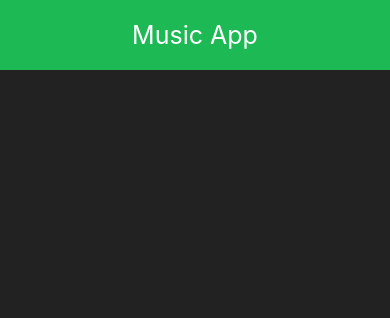
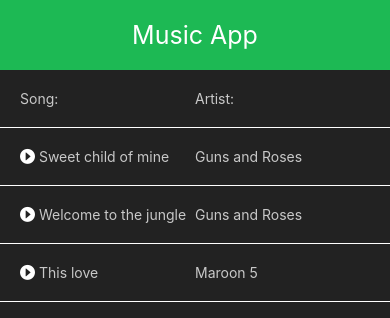
Before and after one commit to jonataspeixoto/music-app-learning, a React Native app: screen / in a window 390 px wide. Shown: the top 318 px of the page. Built offline with nearby package versions, Linux system fonts and the light colour scheme.

Commit message:
App música 2/5

```diff
--- a/App.js
+++ b/App.js
@@ -1,14 +1,74 @@
 import { StatusBar } from 'expo-status-bar';
-import React from 'react';
-import { ScrollView, StyleSheet, Text, View } from 'react-native';
+import React, { useState } from 'react';
+import { ScrollView, StyleSheet, Text, TouchableOpacity, View } from 'react-native';
+import { Audio } from 'expo-av';
+import { AntDesign } from '@expo/vector-icons'
+
 
 export default function App() {
+
+  const [audio, setAudio] = useState(null);
+  const [songs, setSongs] = useState([
+    {
+      name: 'Sweet child of mine',
+      artist: 'Guns and Roses',
+      playing: false,
+      file: ''
+    },
+    {
+      name: 'Welcome to the jungle',
+      artist: 'Guns and Roses',
+      playing: false,
+      file: ''
+    },
+    {
+      name: 'This love',
+      artist: 'Maroon 5',
+      playing: false,
+      file: ''
+    }
+  ]);
   return (
     <ScrollView style={styles.container}>
       <StatusBar style="auto" hidden />
       <View style={styles.header}>
         <Text style={styles.txtHeader}>Music App</Text>
       </View>
+      <View style={styles.table}>
+        <Text style={styles.txtTable}>Song:</Text>
+        <Text style={styles.txtTable}>Artist:</Text>
+      </View>
+      {
+        songs.map((item) => {
+          if (item.playing){
+            return(
+              <View style={styles.table}>
+                <TouchableOpacity style={styles.rowTable}>
+                  <Text style={styles.txtTableSelected}>
+                    <AntDesign name='play' size={15} color="white"/> {item.name}
+                  </Text>
+                  <Text style={styles.txtTableSelected}>
+                    {item.artist}
+                  </Text>
+                </TouchableOpacity>
+              </View>
+            );
+          } else {
+            return(
+              <View style={styles.table}>
+                <TouchableOpacity style={styles.rowTable}>
+                  <Text style={styles.txtTable}>
+                    <AntDesign name='play' size={15} color="white"/> {item.name}
+                  </Text>
+                  <Text style={styles.txtTable}>
+                    {item.artist}
+                  </Text>
+                </TouchableOpacity>
+              </View>
+            );
+          }
+        })
+      }
     </ScrollView>
   );
 }
@@ -27,5 +87,23 @@ const styles = StyleSheet.create({
     textAlign: 'center',
     color: 'white',
     fontSize: 25
+  },
+  table: {
+    flexDirection: 'row',
+    padding: 20,
+    borderBottomColor: 'white',
+    borderBottomWidth: 1
+  },
+  txtTable: {
+    width: '50%',
+    color: 'rgb(200, 200, 200)'
+  },
+  txtTableSelected: {
+    width: '50%',
+    color: '#1DB954'
+  },
+  rowTable: {
+    width: '100%',
+    flexDirection: 'row'
   }
 });
--- a/package.json
+++ b/package.json
@@ -10,6 +10,7 @@
   },
   "dependencies": {
     "expo": "~48.0.18",
+    "expo-av": "^13.4.1",
     "expo-status-bar": "~1.4.4",
     "react": "18.2.0",
     "react-native": "0.71.8"
```
Also changed, not shown: eas.json (added, +29 -0 lines), 1 other file (tests, documents, lock files or other folders).
